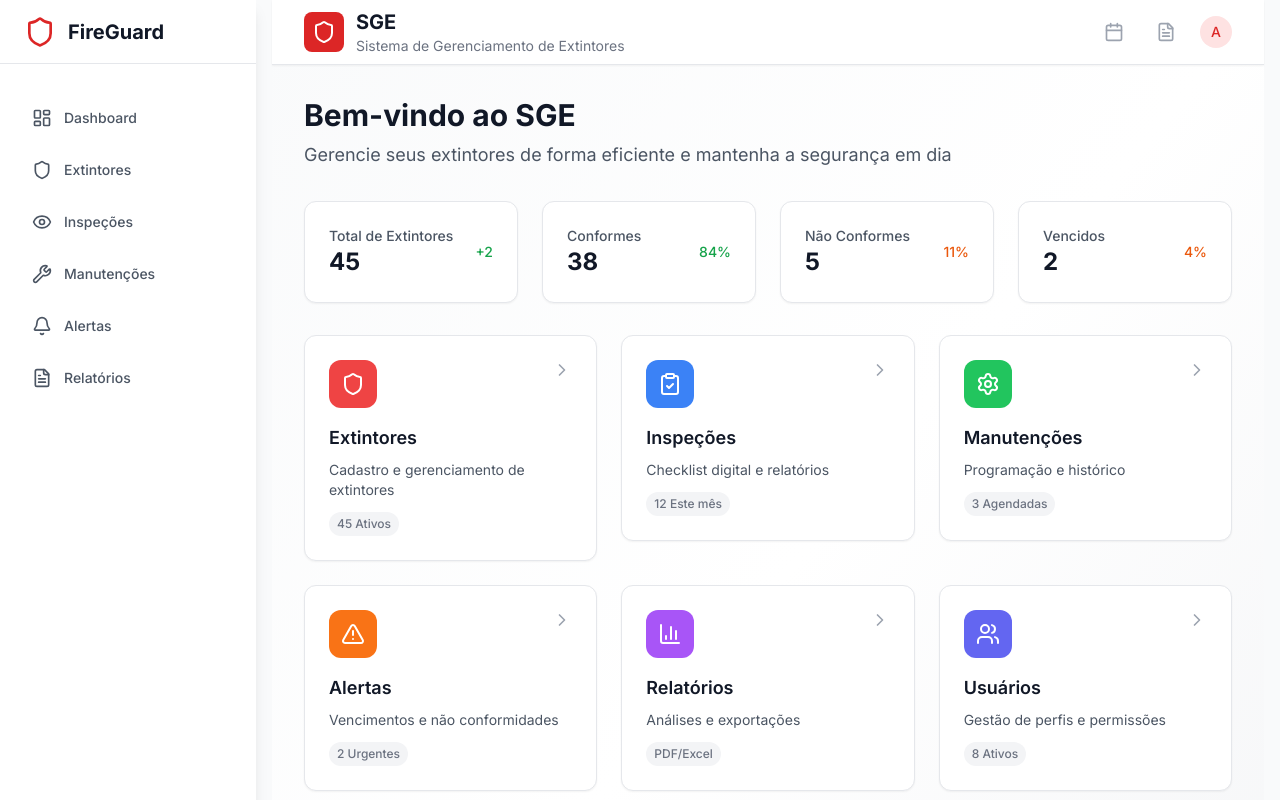
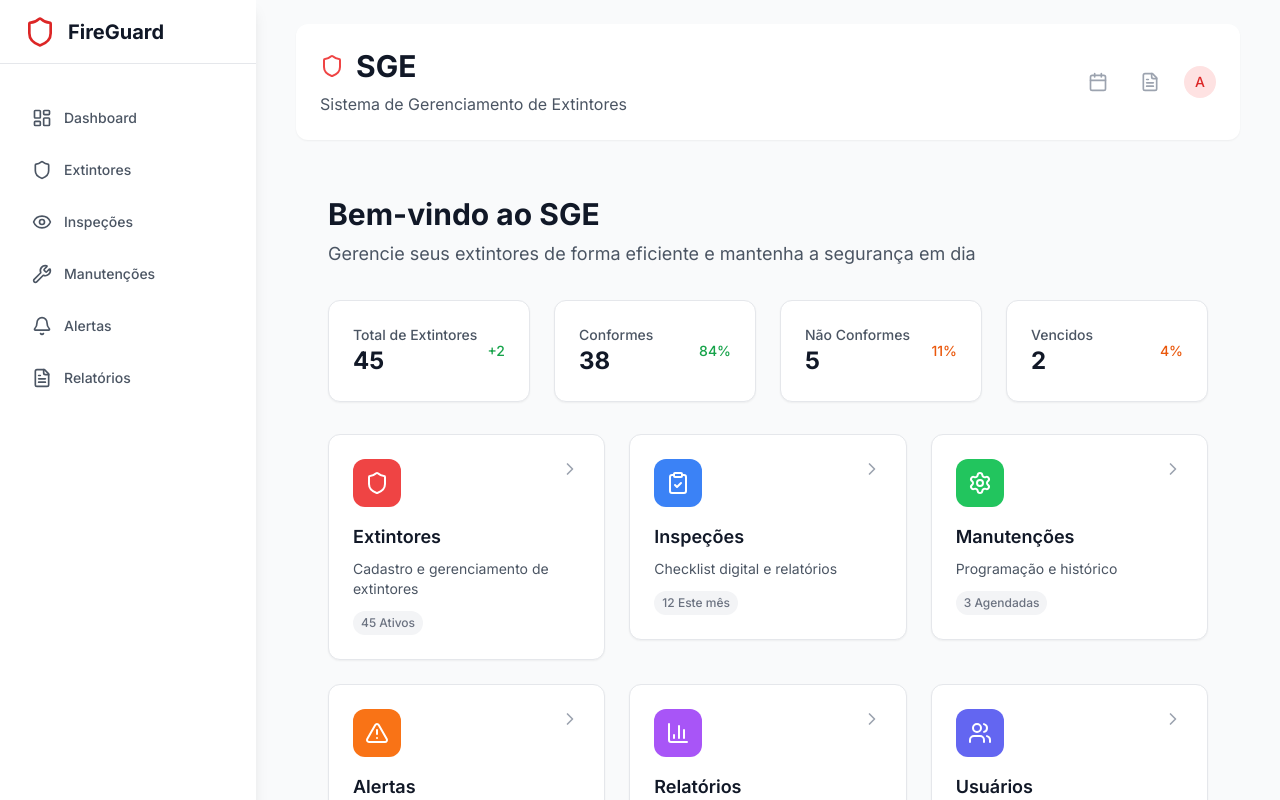
Before and after one commit to Alisonjs0/fire_guard, a Next.js app: page / in a window 1280 px wide. Shown: the top 800 px of the page. Built offline with nearby package versions, Linux system fonts and the light colour scheme.

Commit message:
inserção e melhorias do componente

```diff
--- a/src/app/dashboard/page.tsx
+++ b/src/app/dashboard/page.tsx
@@ -203,7 +203,23 @@ const Dashboard: React.FC = () => {
           "dd/MM/yyyy",
           { locale: ptBR }
         )}`}
-      />
+        showButton={true}
+        buttonText="Exportar"
+        buttonIcon={<Download className="w-4 h-4" />}
+      >
+        <div className="flex items-center space-x-4">
+          <select
+            value={selectedPeriod}
+            onChange={(e) => setSelectedPeriod(e.target.value)}
+            className="px-4 py-2 border border-gray-300 rounded-lg text-sm focus:ring-2 focus:ring-blue-500 focus:border-transparent"
+          >
+            <option value="week">Esta Semana</option>
+            <option value="month">Este Mês</option>
+            <option value="quarter">Este Trimestre</option>
+            <option value="year">Este Ano</option>
+          </select>
+        </div>
+      </MainHeader>
 
       <div className="max-w-7xl mx-auto px-4 sm:px-6 lg:px-8 py-8">
         {/* Alertas críticos */}
--- a/src/app/page.tsx
+++ b/src/app/page.tsx
@@ -1,88 +1,88 @@
+"use client";
 
-'use client'
-
-import React from 'react'
-import Link from 'next/link'
-import { motion } from 'framer-motion'
-import {Shield, ClipboardCheck, AlertTriangle, BarChart3, Settings, Users, FileText, Calendar, ChevronRight} from 'lucide-react'
+import React from "react";
+import Link from "next/link";
+import { motion } from "framer-motion";
+import {
+  Shield,
+  ClipboardCheck,
+  AlertTriangle,
+  BarChart3,
+  Settings,
+  Users,
+  FileText,
+  Calendar,
+  ChevronRight,
+} from "lucide-react";
+import MainHeader from "@/components/MainHeader";
 
 const Dashboard: React.FC = () => {
   const modules = [
     {
-      title: 'Extintores',
-      description: 'Cadastro e gerenciamento de extintores',
+      title: "Extintores",
+      description: "Cadastro e gerenciamento de extintores",
       icon: Shield,
-      href: '/extintores',
-      color: 'bg-primary-500',
-      stats: '45 Ativos'
+      href: "/extintores",
+      color: "bg-primary-500",
+      stats: "45 Ativos",
     },
     {
-      title: 'Inspeções',
-      description: 'Checklist digital e relatórios',
+      title: "Inspeções",
+      description: "Checklist digital e relatórios",
       icon: ClipboardCheck,
-      href: '/inspecoes',
-      color: 'bg-blue-500',
-      stats: '12 Este mês'
+      href: "/inspecoes",
+      color: "bg-blue-500",
+      stats: "12 Este mês",
     },
     {
-      title: 'Manutenções',
-      description: 'Programação e histórico',
+      title: "Manutenções",
+      description: "Programação e histórico",
       icon: Settings,
-      href: '/manutencoes',
-      color: 'bg-green-500',
-      stats: '3 Agendadas'
+      href: "/manutencoes",
+      color: "bg-green-500",
+      stats: "3 Agendadas",
     },
     {
-      title: 'Alertas',
-      description: 'Vencimentos e não conformidades',
+      title: "Alertas",
+      description: "Vencimentos e não conformidades",
       icon: AlertTriangle,
-      href: '/alertas',
-      color: 'bg-orange-500',
-      stats: '2 Urgentes'
+      href: "/alertas",
+      color: "bg-orange-500",
+      stats: "2 Urgentes",
     },
     {
-      title: 'Relatórios',
-      description: 'Análises e exportações',
+      title: "Relatórios",
+      description: "Análises e exportações",
       icon: BarChart3,
-      href: '/relatorios',
-      color: 'bg-purple-500',
-      stats: 'PDF/Excel'
+      href: "/relatorios",
+      color: "bg-purple-500",
+      stats: "PDF/Excel",
     },
     {
-      title: 'Usuários',
-      description: 'Gestão de perfis e permissões',
+      title: "Usuários",
+      description: "Gestão de perfis e permissões",
       icon: Users,
-      href: '/usuarios',
-      color: 'bg-indigo-500',
-      stats: '8 Ativos'
-    }
-  ]
+      href: "/usuarios",
+      color: "bg-indigo-500",
+      stats: "8 Ativos",
+    },
+  ];
 
   const quickStats = [
-    { label: 'Total de Extintores', value: '45', change: '+2', trend: 'up' },
-    { label: 'Conformes', value: '38', change: '84%', trend: 'up' },
-    { label: 'Não Conformes', value: '5', change: '11%', trend: 'down' },
-    { label: 'Vencidos', value: '2', change: '4%', trend: 'down' },
-  ]
+    { label: "Total de Extintores", value: "45", change: "+2", trend: "up" },
+    { label: "Conformes", value: "38", change: "84%", trend: "up" },
+    { label: "Não Conformes", value: "5", change: "11%", trend: "down" },
+    { label: "Vencidos", value: "2", change: "4%", trend: "down" },
+  ];
 
   return (
-    <div className="min-h-screen bg-gradient-to-br from-gray-50 via-white to-gray-100">
+    <div className="min-h-screen bg-gray-50 p-6">
       {/* Header */}
-      <header className="bg-white shadow-sm border-b border-gray-200">
-        <div className="max-w-7xl mx-auto px-4 sm:px-6 lg:px-8">
-          <div className="flex justify-between items-center h-16">
-            <div className="flex items-center space-x-4">
-              <div className="flex items-center space-x-3">
-                <div className="w-10 h-10 bg-primary-600 rounded-lg flex items-center justify-center">
-                  <Shield className="w-6 h-6 text-white" />
-                </div>
-                <div>
-                  <h1 className="text-xl font-bold text-gray-900">SGE</h1>
-                  <p className="text-sm text-gray-500">Sistema de Gerenciamento de Extintores</p>
-                </div>
-              </div>
-            </div>
-
+      <MainHeader
+        textHeader="SGE"
+        subtitle="Sistema de Gerenciamento de Extintores"
+        icon={<Shield className="w-6 h-6 text-red-500" />}
+      >
         <div className="flex items-center space-x-4">
           <button className="p-2 text-gray-400 hover:text-gray-600 transition-colors">
             <Calendar className="w-5 h-5" />
@@ -94,9 +94,7 @@ const Dashboard: React.FC = () => {
             <span className="text-sm font-medium text-primary-600">A</span>
           </div>
         </div>
-          </div>
-        </div>
-      </header>
+      </MainHeader>
 
       <main className="max-w-7xl mx-auto px-4 sm:px-6 lg:px-8 py-8">
         {/* Welcome Section */}
@@ -109,7 +107,8 @@ const Dashboard: React.FC = () => {
             Bem-vindo ao SGE
           </h2>
           <p className="text-gray-600 text-lg">
-            Gerencie seus extintores de forma eficiente e mantenha a segurança em dia
+            Gerencie seus extintores de forma eficiente e mantenha a segurança
+            em dia
           </p>
         </motion.div>
 
@@ -124,12 +123,18 @@ const Dashboard: React.FC = () => {
             <div key={index} className="card">
               <div className="flex items-center justify-between">
                 <div>
-                  <p className="text-sm font-medium text-gray-600">{stat.label}</p>
-                  <p className="text-2xl font-bold text-gray-900">{stat.value}</p>
+                  <p className="text-sm font-medium text-gray-600">
+                    {stat.label}
+                  </p>
+                  <p className="text-2xl font-bold text-gray-900">
+                    {stat.value}
+                  </p>
                 </div>
-                <div className={`text-sm font-medium ${
-                  stat.trend === 'up' ? 'text-green-600' : 'text-orange-600'
-                }`}>
+                <div
+                  className={`text-sm font-medium ${
+                    stat.trend === "up" ? "text-green-600" : "text-orange-600"
+                  }`}
+                >
                   {stat.change}
                 </div>
               </div>
@@ -156,7 +161,9 @@ const Dashboard: React.FC = () => {
               <Link href={module.href}>
                 <div className="card hover:shadow-lg transition-all duration-200 cursor-pointer group">
                   <div className="flex items-start justify-between mb-4">
-                    <div className={`w-12 h-12 ${module.color} rounded-xl flex items-center justify-center group-hover:scale-110 transition-transform`}>
+                    <div
+                      className={`w-12 h-12 ${module.color} rounded-xl flex items-center justify-center group-hover:scale-110 transition-transform`}
+                    >
                       <module.icon className="w-6 h-6 text-white" />
                     </div>
                     <ChevronRight className="w-5 h-5 text-gray-400 group-hover:text-gray-600 transition-colors" />
@@ -192,30 +199,53 @@ const Dashboard: React.FC = () => {
             </h3>
             <div className="space-y-3">
               {[
-                { action: 'Inspeção realizada', item: 'EXT-001', time: '2 horas atrás', status: 'success' },
-                { action: 'Manutenção agendada', item: 'EXT-015', time: '5 horas atrás', status: 'info' },
-                { action: 'Alerta de vencimento', item: 'EXT-023', time: '1 dia atrás', status: 'warning' },
-                { action: 'Extintor cadastrado', item: 'EXT-045', time: '2 dias atrás', status: 'success' },
+                {
+                  action: "Inspeção realizada",
+                  item: "EXT-001",
+                  time: "2 horas atrás",
+                  status: "success",
+                },
+                {
+                  action: "Manutenção agendada",
+                  item: "EXT-015",
+                  time: "5 horas atrás",
+                  status: "info",
+                },
+                {
+                  action: "Alerta de vencimento",
+                  item: "EXT-023",
+                  time: "1 dia atrás",
+                  status: "warning",
+                },
+                {
+                  action: "Extintor cadastrado",
+                  item: "EXT-045",
+                  time: "2 dias atrás",
+                  status: "success",
+                },
               ].map((activity, index) => (
-                <div key={index} className="flex items-center justify-between py-2">
+                <div
+                  key={index}
+                  className="flex items-center justify-between py-2"
+                >
                   <div className="flex items-center space-x-3">
-                    <div className={`w-2 h-2 rounded-full ${
-                      activity.status === 'success' ? 'bg-green-500' :
-                      activity.status === 'warning' ? 'bg-orange-500' :
-                      'bg-blue-500'
-                    }`} />
+                    <div
+                      className={`w-2 h-2 rounded-full ${
+                        activity.status === "success"
+                          ? "bg-green-500"
+                          : activity.status === "warning"
+                          ? "bg-orange-500"
+                          : "bg-blue-500"
+                      }`}
+                    />
                     <div>
                       <p className="text-sm font-medium text-gray-900">
                         {activity.action}
                       </p>
-                      <p className="text-xs text-gray-500">
-                        {activity.item}
-                      </p>
+                      <p className="text-xs text-gray-500">{activity.item}</p>
                     </div>
                   </div>
-                  <span className="text-xs text-gray-500">
-                    {activity.time}
-                  </span>
+                  <span className="text-xs text-gray-500">{activity.time}</span>
                 </div>
               ))}
             </div>
@@ -223,7 +253,7 @@ const Dashboard: React.FC = () => {
         </motion.div>
       </main>
     </div>
-  )
-}
+  );
+};
 
-export default Dashboard
+export default Dashboard;
```
Lines whose indentation alone changed are shown as unchanged.
